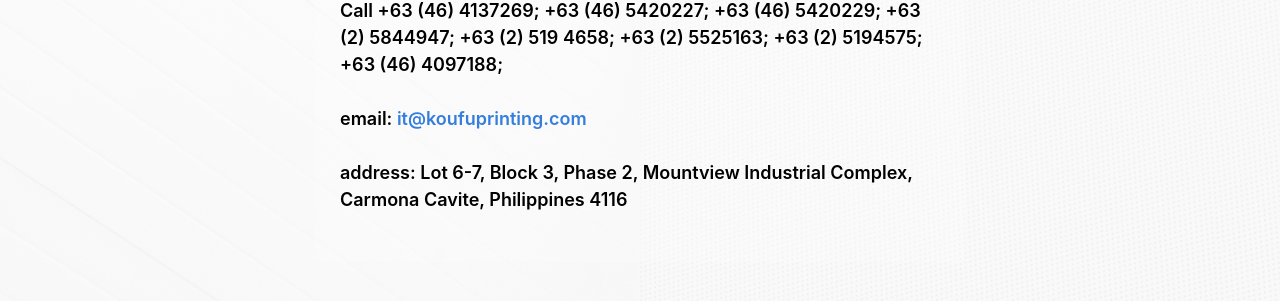
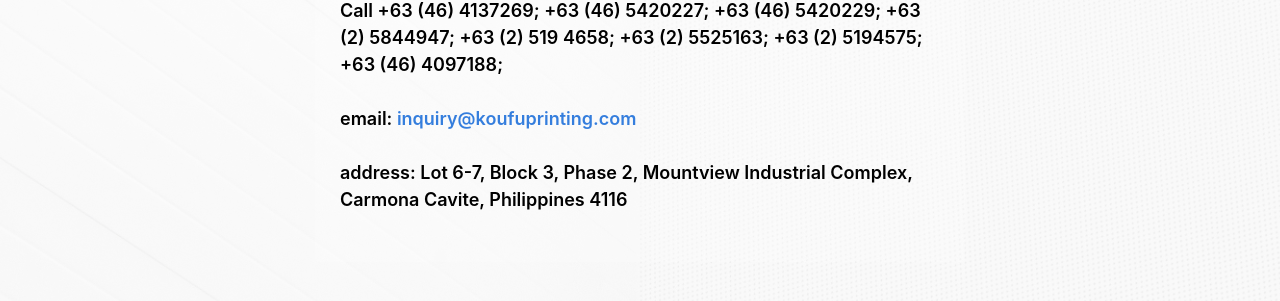
Before and after one commit to aice09/kfcp-comingsoon, a Jekyll site: the page built from index.md, in a window 1280 px wide. Shown: the part 382-683 px from the top of the page. Built offline with Jekyll 4.4.1, drawn with Linux system fonts in a browser that asks for light colours.

Commit message:
Update _config.yaml

```diff
--- a/_config.yaml
+++ b/_config.yaml
@@ -14,7 +14,7 @@
 # You can create any custom variable you would like, and they will be accessible
 # in the templates via {{ site.myvariable }}.
 title: Soon
-email: it@koufuprinting.com
+email: inquiry@koufuprinting.com
 phone: +63 (46) 4137269; +63 (46) 5420227; +63 (46) 5420229; +63 (2) 5844947; +63 (2) 519 4658; +63 (2) 5525163; +63 (2) 5194575; +63 (46) 4097188;
 description: A coming soon page for Kou Fu Color Printing Corporation
 baseurl: "" # the subpath of your site, e.g. /blog
```
